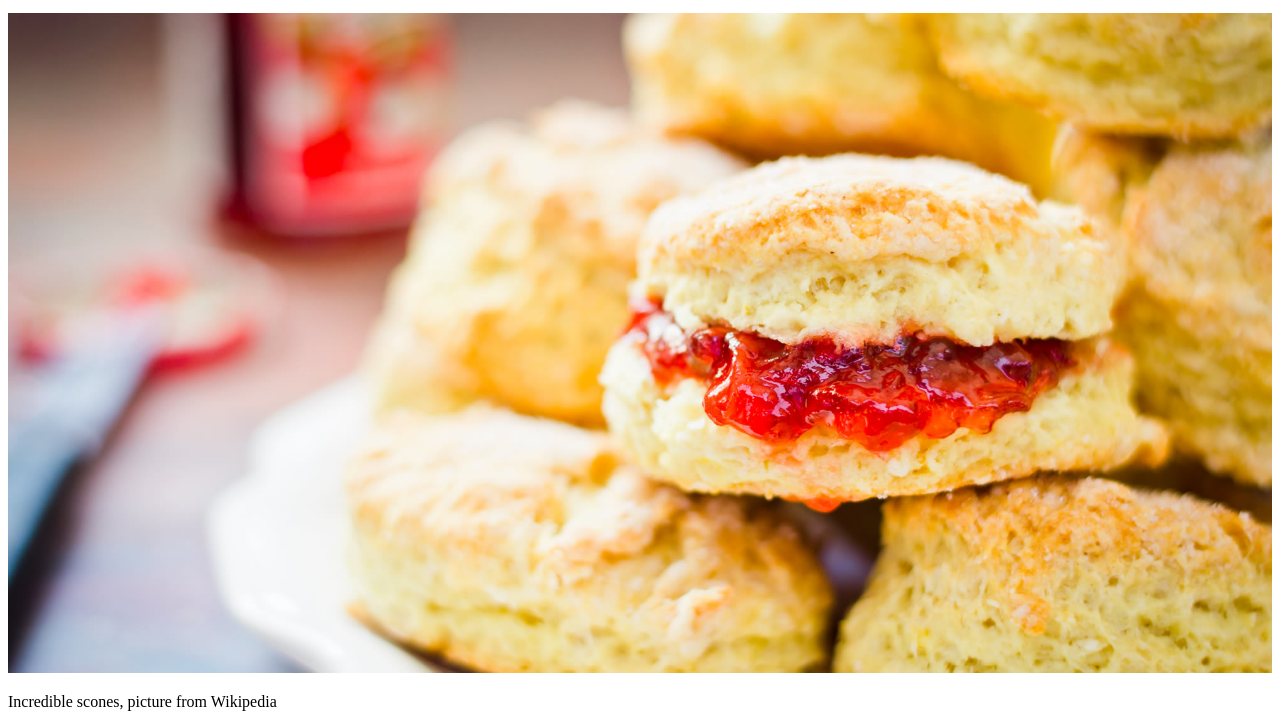
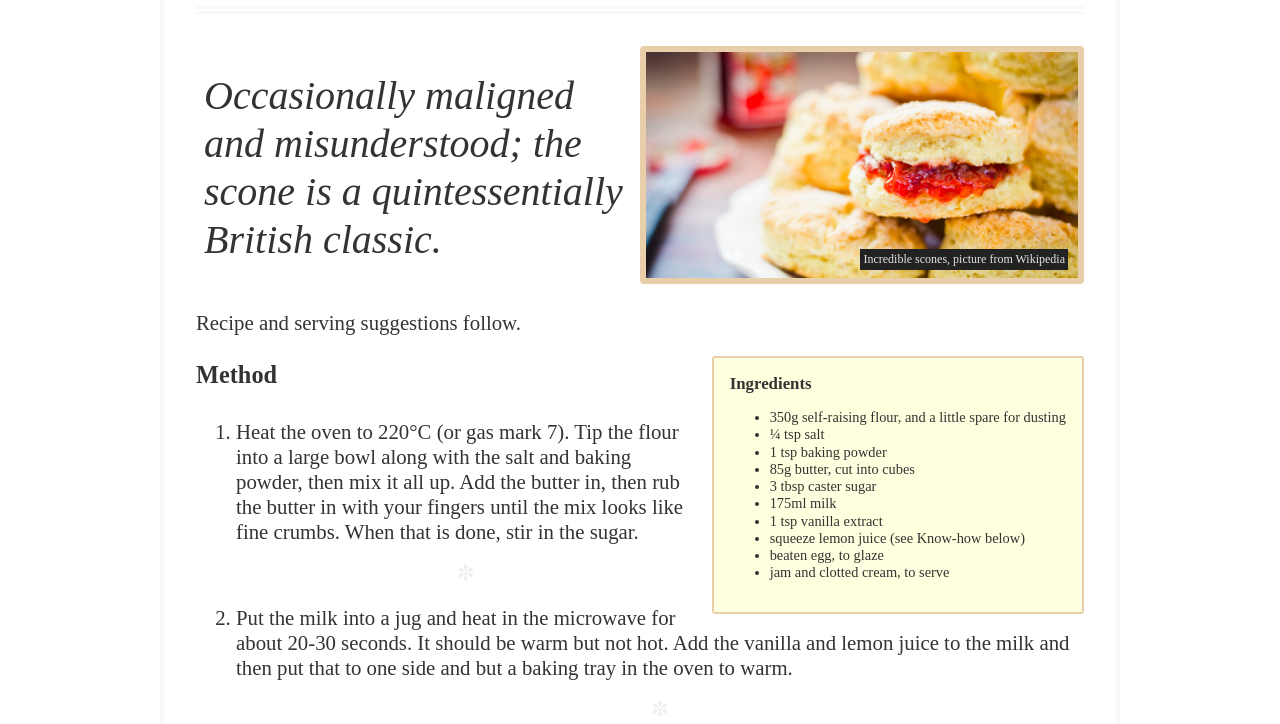
Before and after one commit to Rinz-02/Resp-Web, a plain HTML site: page ch-1/index.html in a window 1280 px wide. Shown: the part 137-861 px from the top of the page. Drawn offline with Linux system fonts and the light colour scheme.

Commit message:
already done my css

```diff
--- a/Chapter1/css/styles.css
+++ /dev/null
@@ -1,3 +0,0 @@
-img{
-    max-width: 100%;
-}
--- /dev/null
+++ b/ch-1/css/ch1.css
@@ -0,0 +1,110 @@
+* {
+    box-sizing: border-box;
+}
+
+body {
+    padding: 1rem 0.5rem;
+    font-size: 1.3rem;
+    line-height: 1.2;
+    max-width: 60rem;
+    margin: 0 auto;
+    color: #333;
+}
+
+img {
+    max-width: 100%;
+}
+
+.Header {
+    text-align: center;
+    border-bottom: 8px double #f9f9f9;
+    margin-bottom: 2rem;
+    padding-bottom: 1rem;
+}
+
+.Strap {
+    font-size: 1rem;
+}
+
+.MoneyShot {
+    position: relative;
+}
+
+.MoneyShotImg {
+    border: 6px solid #e8cfa9;
+    border-radius: 4px;
+}
+
+.LogoWrapper {
+    display: block;
+}
+
+.ImageCaption {
+    font-size: 0.75rem;
+    position: absolute;
+    bottom: 0.5rem;
+    right: 1rem;
+    padding: 3px;
+    background-color: #222;
+    color: #e4e4e4;
+}
+
+.IntroText {
+    font-size: 1.8rem;
+    font-style: italic;
+}
+
+.MethodWrapper li {
+    padding: 0.4rem 0;
+}
+
+.MethodWrapper li:after {
+    content: "✼";
+    display: block;
+    text-align: center;
+    margin: 1rem 0 0.5rem 0;
+    color: #eee;
+}
+
+@media screen and (min-width: 800px) {
+    body {
+        border-left: 4px solid #f9f9f9;
+        border-right: 4px solid #f9f9f9;
+        padding: 1rem 2rem;
+    }
+
+    .IntroWrapper {
+        display: table;
+        table-layout: fixed;
+        width: 100%;
+    }
+
+    .MoneyShot,
+    .IntroText {
+        display: table-cell;
+        width: 50%;
+        vertical-align: middle;
+        text-align: center;
+    }
+
+    .IntroText {
+        padding: 0.5rem;
+        font-size: 2.5rem;
+        text-align: left;
+        position: relative;
+    }
+
+    .Ingredients {
+        font-size: 0.9rem;
+        float: right;
+        padding: 1rem;
+        margin: 0 0 0.5rem 1rem;
+        border-radius: 3px;
+        background-color: #ffffdf;
+        border: 2px solid #e8cfa9;
+    }
+
+    .Ingredients h3 {
+        margin: 0;
+    }
+}
--- /dev/null
+++ b/ch-1/css/styles.css
@@ -0,0 +1,53 @@
+img {
+  max-width: 100%;
+}
+
+@media screen and (min-width: 800px) {
+  /* img{
+
+        max-width: 100vw;
+
+    }
+
+    p{
+        font-size: 30px;
+    }
+    li{
+        font-size: 30px;
+    }
+    h3{
+        font-size: 30px;
+    } */
+  .IntroWrapper {
+    display: table;
+    table-layout: fixed;
+    width: 100%;
+  }
+
+  .MoneyShot,
+  .IntroText {
+    display: table-cell;
+    width: 50%;
+    vertical-align: middle;
+    text-align: center;
+  }
+
+    .IntroText {
+      padding: 0.5rem;
+      text-align: left;
+      font-size: 2.5rem;
+    }
+
+    .Ingredients {
+      font-size: 0.9rem;
+      float: right;
+      padding: 1rem;
+      margin: 0 0 0.5rem 1rem;
+      border-radius: 3px;
+      background-color: #ffffdf;
+      border: 2px solid cyan;
+    }
+    .Ingredients h3 {
+      margin: 0;
+    }
+  }
--- a/Chapter1/index.html
+++ b/ch-1/index.html
@@ -8,7 +8,7 @@
       content="A basic responsive web page – an example from Chapter 1"
     />
     <meta name="viewport" content="width=device-width,initial-scale=1.0" />
-    <link rel="stylesheet" href="css/styles.css" />
+    <link rel="stylesheet" href="css/ch1.css" />
   </head>
   <body>
     <div class="Header">
--- /dev/null
+++ b/ch-2/css/ex1.css
@@ -0,0 +1,5 @@
+img{
+
+   width : 100px;
+   height: 100px;
+}
```
Also changed, not shown: ch-1/list.html (renamed from Chapter1/list.html, +2 -2 lines), ch-2/exercise/ex1.html (added, +14 -0 lines), ch-1/img/SOC-Logo.png (renamed from Chapter1/img/SOC-Logo.png), ch-1/img/img1.jpg (renamed from Chapter1/img/img1.jpg), ch-2/img/Youtube.png (added), ch-2/img/google.png (added), 4 other files.
